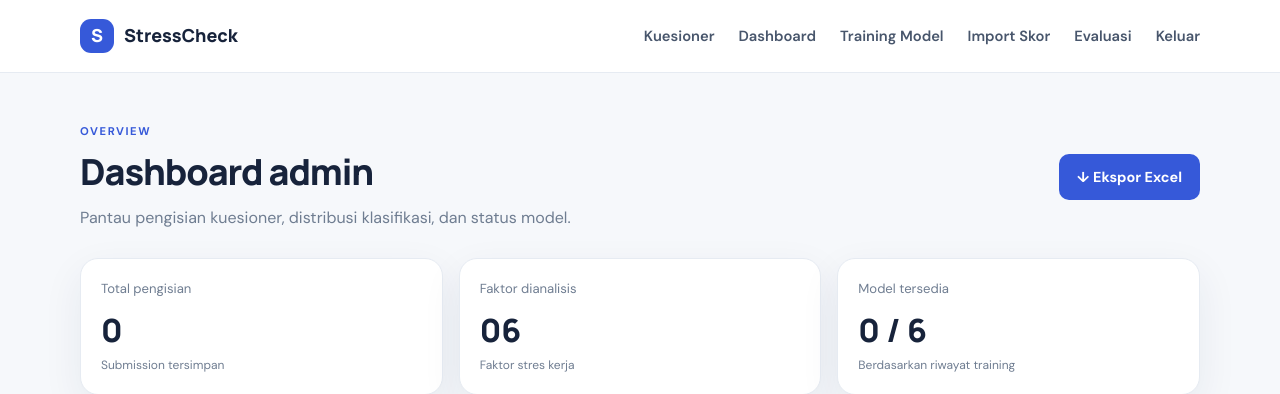
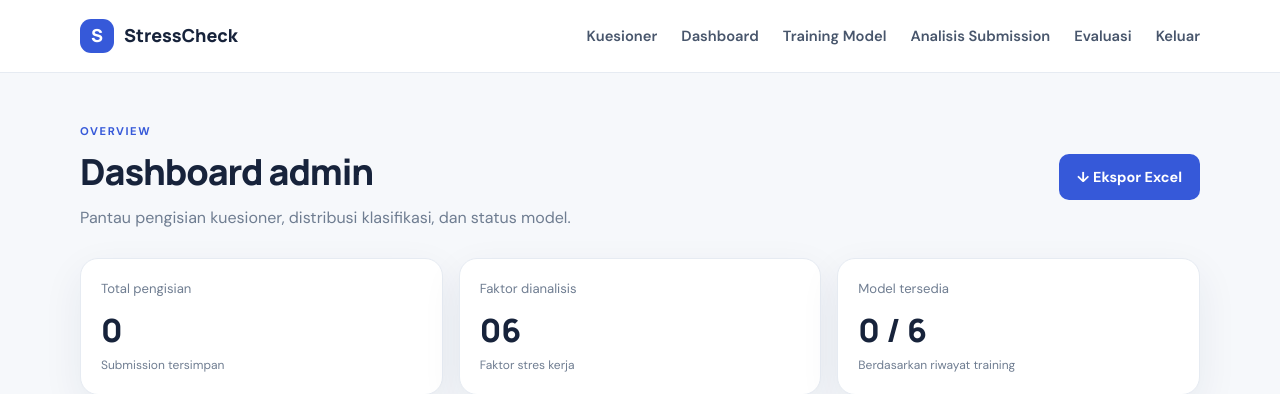
Before and after one commit to erenjeger/stress-level-classification-NB, a Flask app: page /admin in a window 1280 px wide. Shown: the top 394 px of the page. Run offline with Flask 3, Linux system fonts and the light colour scheme; the visitor is signed in with stand-in values (Sample User, id 1); data that the repository does not hold is empty; some libraries are stand-ins or nearby versions.

Commit message:
ui: rename aggregate menu to submission analytics

```diff
--- a/templates/base.html
+++ b/templates/base.html
@@ -16,7 +16,7 @@
         {% if session.get('admin_id') %}
           <a href="{{ url_for('admin_dashboard') }}">Dashboard</a>
           <a href="{{ url_for('training') }}">Training Model</a>
-          <a href="{{ url_for('import_aggregate') }}">Import Skor</a>
+          <a href="{{ url_for('import_aggregate') }}">Analisis Submission</a>
           <a href="{{ url_for('confusion') }}">Evaluasi</a>
           <form method="post" action="{{ url_for('admin_logout') }}" class="inline-form">
             <input type="hidden" name="csrf_token" value="{{ csrf_token() }}">
```
